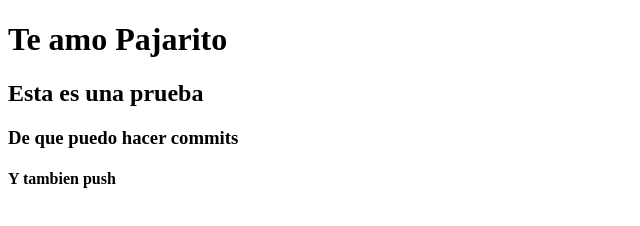
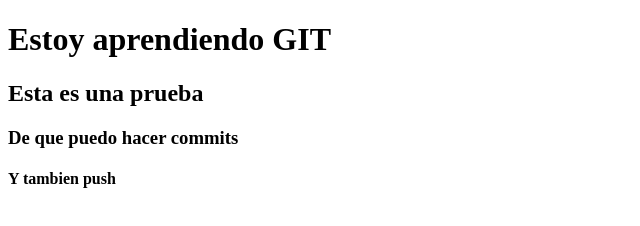
Before and after one commit to edsonmaal/edsonmaal.github.io, a plain HTML site: page index.html in a window 1280 px wide. Shown: the whole page, without its empty margins (0-640 px from the left). Drawn offline with Linux system fonts and the light colour scheme.

Commit message:
Este es mi comentario para mi segundo commit y push del dia.

```diff
--- a/index.html
+++ b/index.html
@@ -4,7 +4,7 @@
     <title>edsonmaal</title>
 </head>
 <body>
-    <h1>Te amo Pajarito</h1>
+    <h1>Estoy aprendiendo GIT</h1>
     <h2>Esta es una prueba</h2>
     <h3>De que puedo hacer commits</h3>
     <h4>Y tambien push</h4>
```
